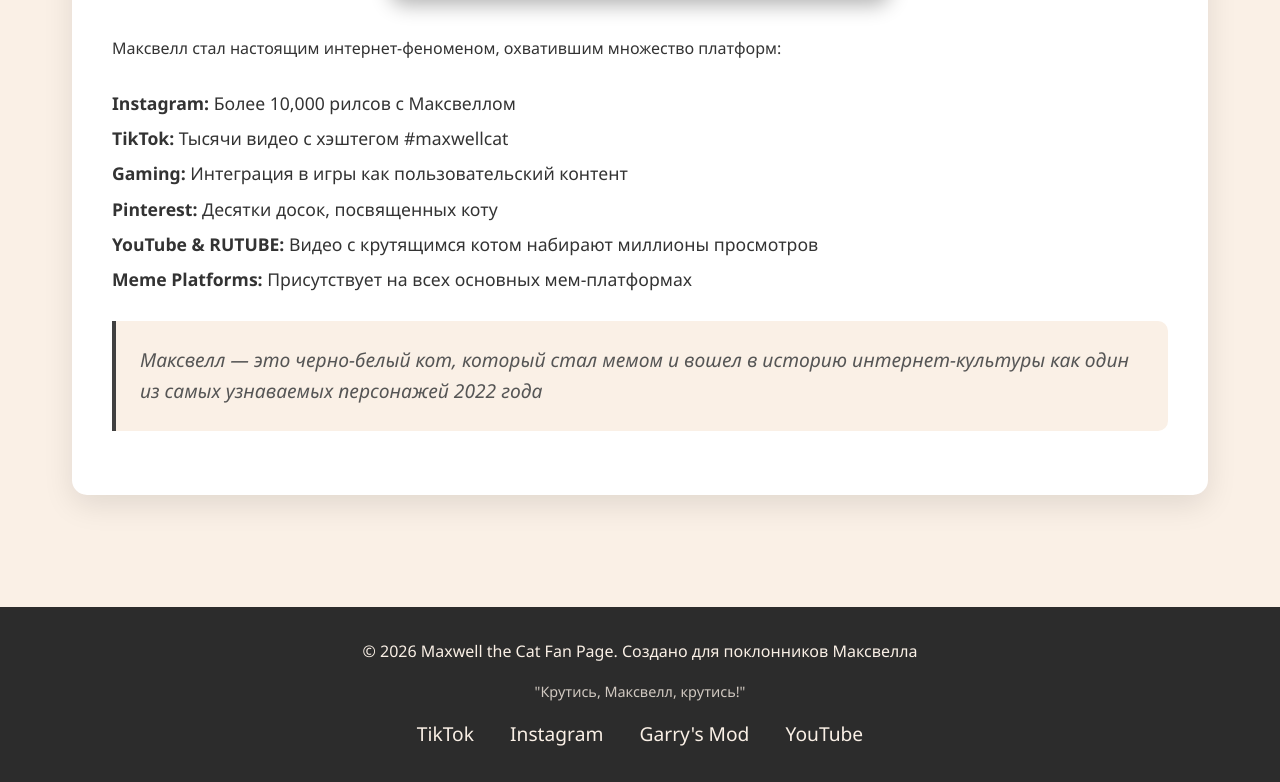
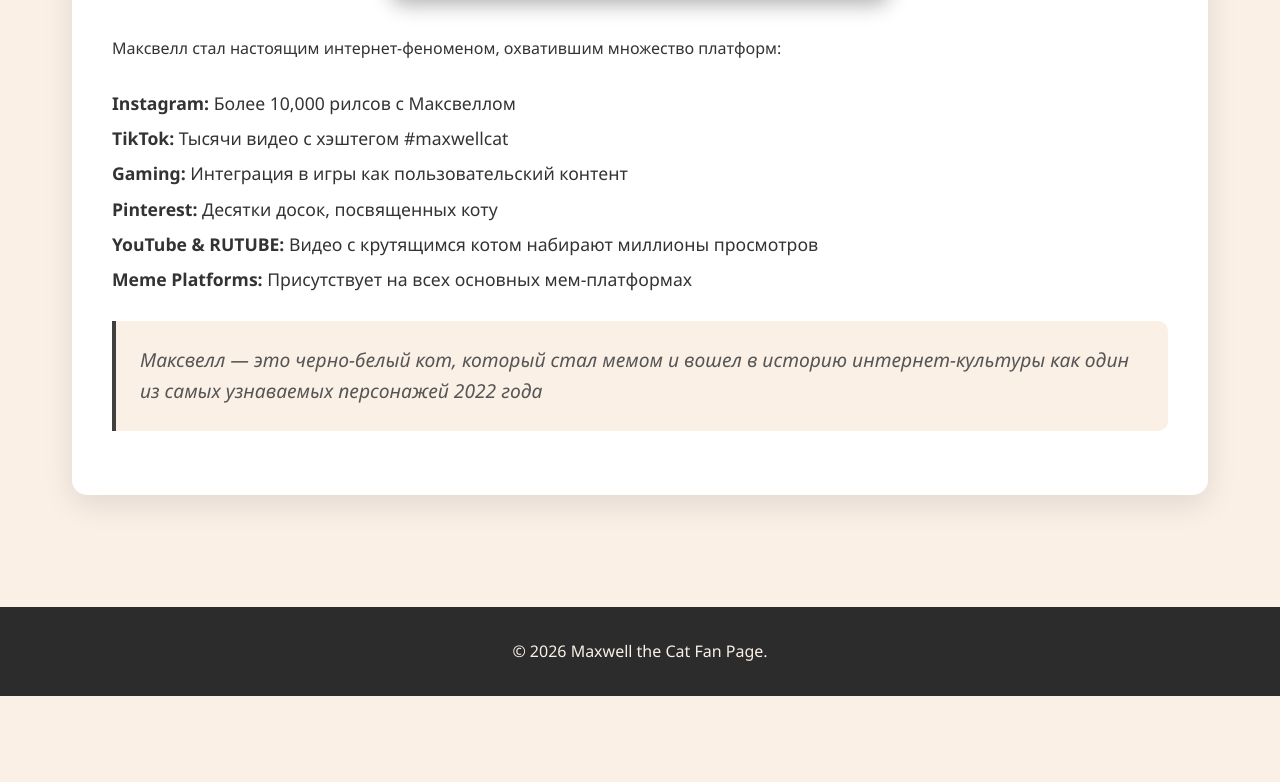
Before and after one commit to Rumblestar11037/Rumble, a plain HTML site: page index.html in a window 1280 px wide. Shown: the part 5923-6705 px from the top of the page. After the commit the page ends 6619 px from the top, so only its background shows below. Drawn offline with Linux system fonts and the light colour scheme.

Commit message:
Add files via upload

```diff
--- a/index.html
+++ b/index.html
@@ -505,7 +505,7 @@
                 <div class="fact-card">
                     <h3>Игровая индустрия</h3>
                     <img src="https://images.steamusercontent.com/ugc/1920249469914125053/7CA872A23422F8C3CABE81987FE55BA6952B57C8/?imw=637&imh=358&ima=fit&impolicy=Letterbox&imcolor=%23000000&letterbox=true" alt="Gaming">
-                    <p>Стал частью игровой культуры через Garry's Mod и другие игры</p>
+                    <p>Стал частью игровой культуры через Garry's Mod</p>
                 </div>
                 <div class="fact-card">
                     <h3>Вирусность</h3>
@@ -565,20 +565,11 @@
     </div>
 
     <footer>
-        <p>&copy; 2026 Maxwell the Cat Fan Page. Создано для поклонников Максвелла</p>
-        <p style="margin-top: 1rem; font-size: 0.9rem; opacity: 0.8;">
-            "Крутись, Максвелл, крутись!"
-        </p>
-        <div class="social-links">
-            <a href="#">TikTok</a>
-            <a href="#">Instagram</a>
-            <a href="#">Garry's Mod</a>
-            <a href="#">YouTube</a>
-        </div>
+        <p>&copy; 2026 Maxwell the Cat Fan Page.</p>
     </footer>
 
     <script>
-        // Плавная прокрутка для навигации
+
         document.querySelectorAll('a[href^="#"]').forEach(anchor => {
             anchor.addEventListener('click', function (e) {
                 e.preventDefault();
@@ -592,7 +583,6 @@
             });
         });
 
-        // Анимация при прокрутке
         const observerOptions = {
             threshold: 0.1,
             rootMargin: "0px 0px -50px 0px"
@@ -607,7 +597,6 @@
             });
         }, observerOptions);
 
-        // Наблюдение за секциями
         document.querySelectorAll('section').forEach(section => {
             section.style.opacity = "0";
             section.style.transform = "translateY(20px)";
@@ -615,7 +604,6 @@
             observer.observe(section);
         });
 
-        // Эффект параллакса для header
         window.addEventListener('scroll', () => {
             const scrolled = window.pageYOffset;
             const header = document.querySelector('header');
```
